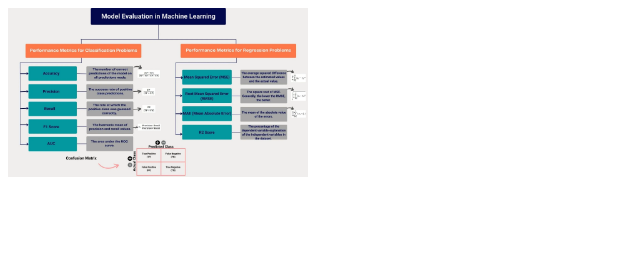
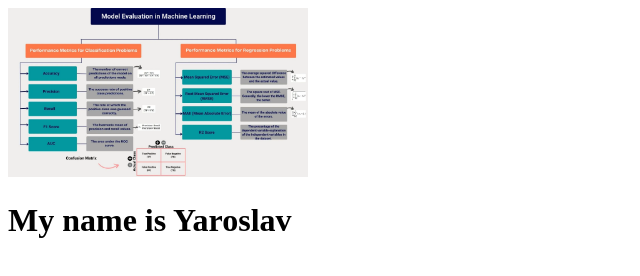
Before and after one commit to KelaiAffaf/GitWorkshop, a plain HTML site: page index.html in a window 1280 px wide. Shown: the whole page, without its empty margins (0-640 px from the left). Drawn offline with Linux system fonts and the light colour scheme.

Commit message:
another changement

```diff
--- a/index.html
+++ b/index.html
@@ -7,5 +7,8 @@
   </head>
   <body>
     <img src="./img.webp" alt="" width="300px" />
+    <div>
+      <h1>My name is <span>Yaroslav</span></h1>
+    </div>
   </body>
 </html>
```
